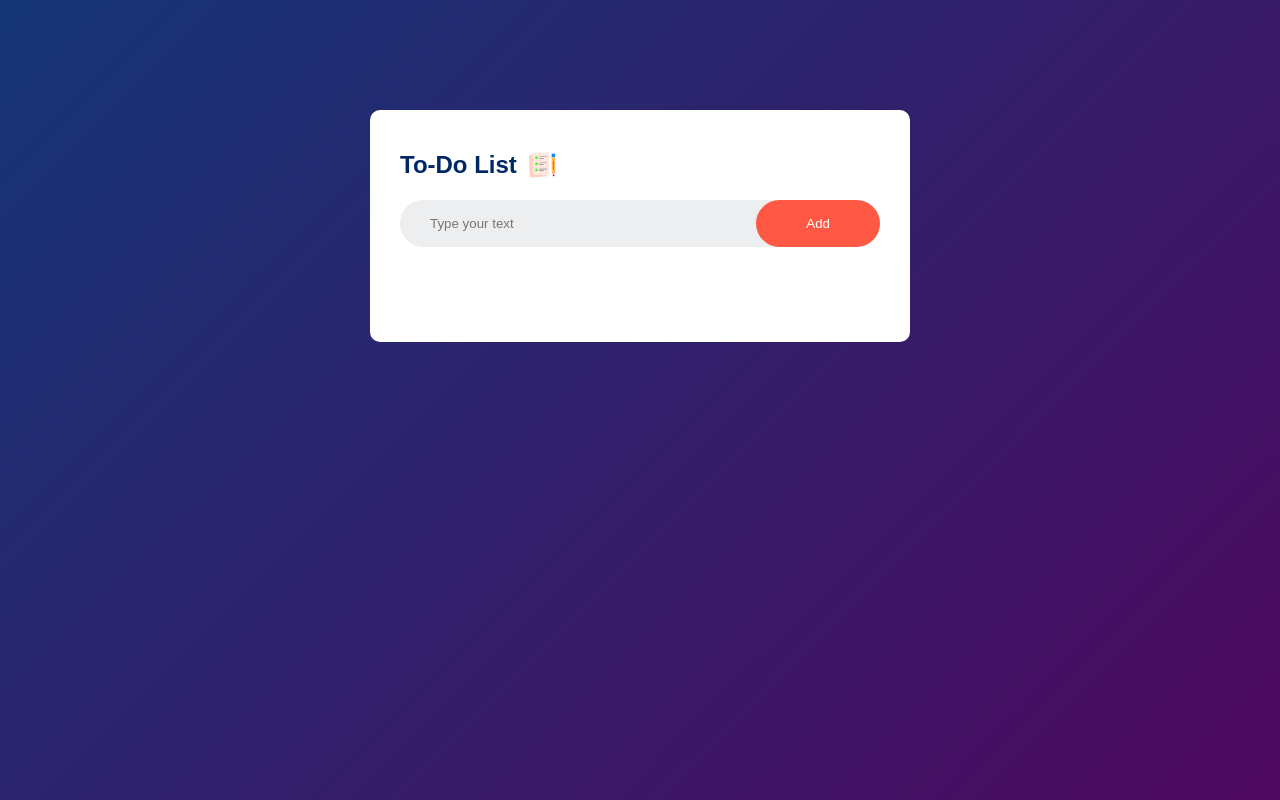
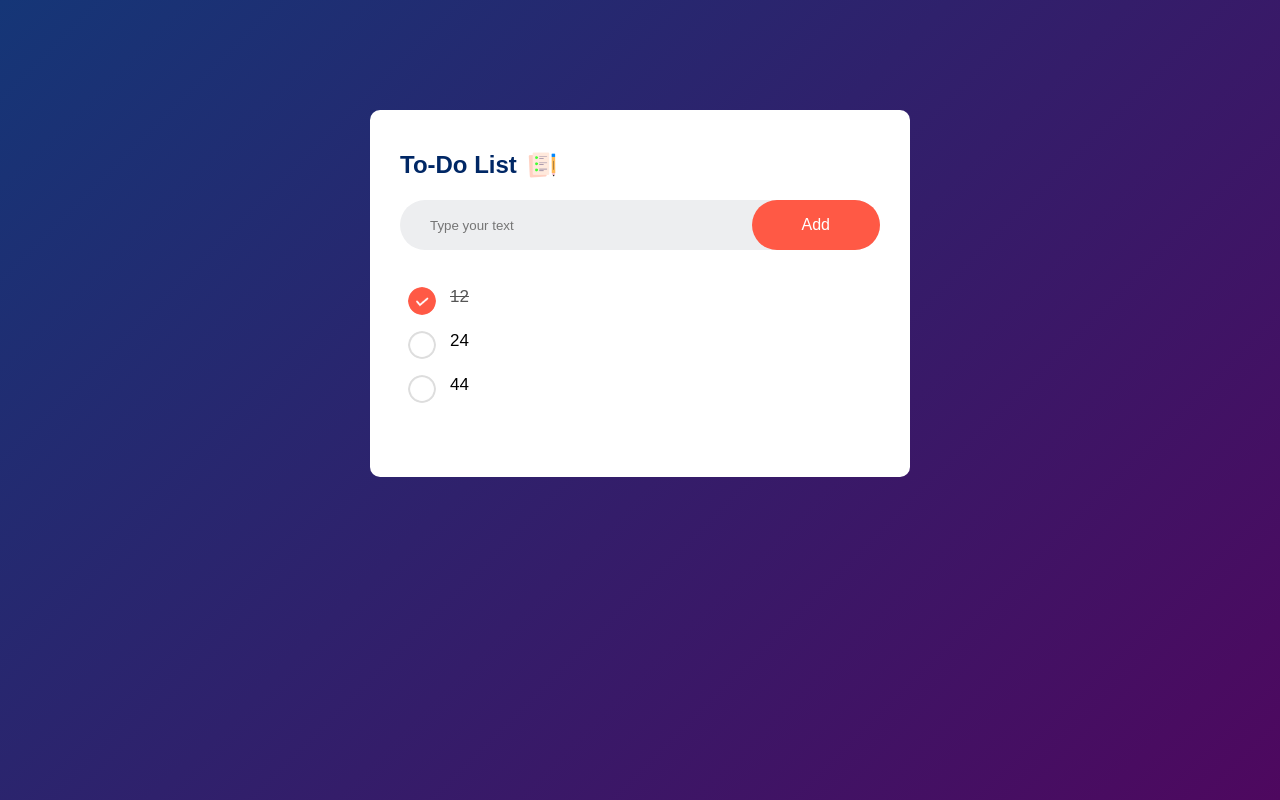
Before and after one commit to krishnaSah96/To-Do-App, a plain HTML site: page index.html in a window 1280 px wide. Drawn offline with Linux system fonts and the light colour scheme.

Commit message:
Finally completed UI using html and css

```diff
--- a/index.html
+++ b/index.html
@@ -15,6 +15,11 @@
         <input type="text" id="input-box" placeholder="Type your text">
         <button>Add</button>
       </div>
+      <ul id="list-container">
+        <li class="checked">12</li>
+        <li>24</li>
+        <li>44</li>
+      </ul>
 
     </div>
 
--- a/style.css
+++ b/style.css
@@ -61,10 +61,40 @@
   padding :16px 50px;
   background:#ff5945;
   color: #fff;
-  font: size 16px;
+  font-size:16px;
   cursor: pointer;
   border-radius: 40px;
+}
 
+ul li{
+  list-style:none;
+  font-size:17px;
+  padding :12px 8px 12px 50px;
+  user-select:none;
+  cursor: pointer;
+  position:relative;
+}
 
+ul li::before{
+  content: '';
+  position:absolute;
+  height:28px;
+  width:28px;
+  border-radius:50%;
+  background-image:url(images/unchecked.png);
+  background-size :cover;
+  background-position: center;
+  top:12px;
+  left:8px;
 
 }
+
+ul li.checked{
+  color:#555;
+  text-decoration:line-through;
+
+}
+
+ul li.checked::before{
+  background-image: url(images/checked.png);
+}
```
